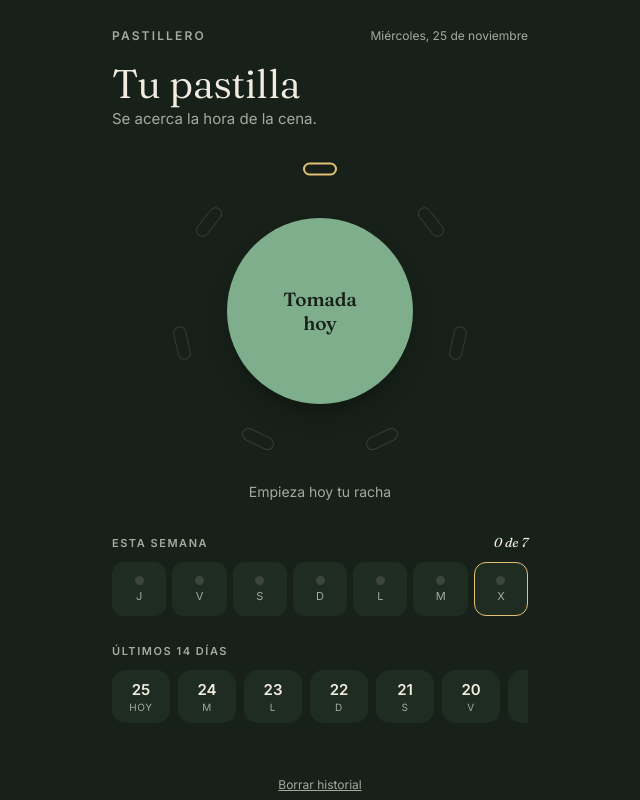
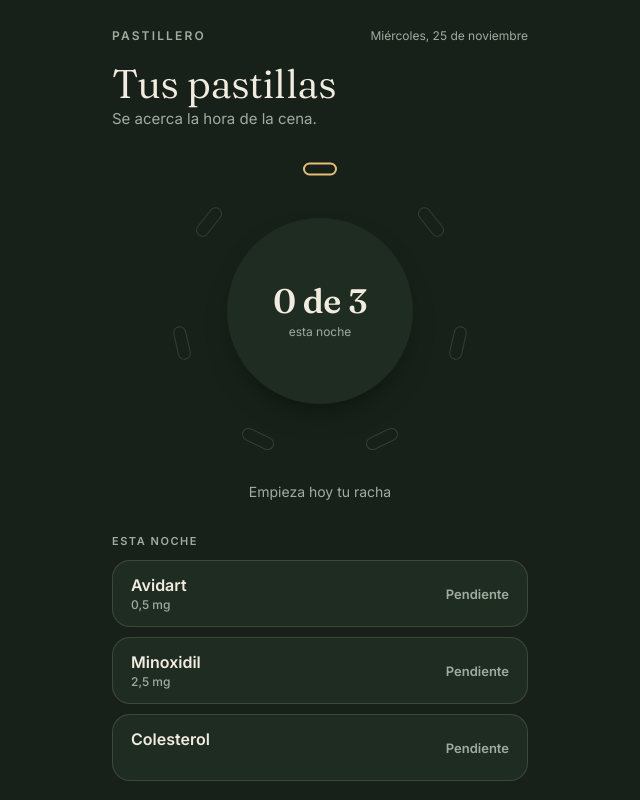
Before and after one commit to txiru79/Pastillero, a plain HTML site: page index.html in a window 1280 px wide. Shown: the top 800 px of the page, without its empty margins (320-960 px from the left). Drawn offline with Linux system fonts and the light colour scheme; no server answers.

Commit message:
Pastillero: 3 botones, uno por pastilla (Avidart, Minoxidil, Colesterol)

```diff
--- a/index.html
+++ b/index.html
@@ -149,7 +149,7 @@
     border-color: var(--gold);
   }
 
-  .boton-toma {
+  .centro-estado {
     position: absolute;
     top: 50%;
     left: 50%;
@@ -157,28 +157,38 @@
     width: 62%;
     height: 62%;
     border-radius: 50%;
-    border: none;
-    cursor: pointer;
-    background: var(--moss);
-    color: var(--paper);
+    background: var(--paper-soft);
+    color: var(--ink);
     font-family: 'Fraunces', serif;
-    font-size: 19px;
-    font-weight: 560;
-    letter-spacing: -0.01em;
     display: flex;
+    flex-direction: column;
     align-items: center;
     justify-content: center;
     text-align: center;
-    padding: 0 14%;
     box-shadow: 0 14px 30px -10px var(--shadow);
-    transition: background 0.4s ease, transform 0.15s ease, box-shadow 0.4s ease;
+    transition: background 0.4s ease, color 0.4s ease;
   }
 
-  .boton-toma:active { transform: translate(-50%, -50%) scale(0.96); }
+  .centro-estado .numero {
+    font-size: 34px;
+    font-weight: 560;
+    line-height: 1;
+    letter-spacing: -0.01em;
+  }
 
-  .boton-toma.tomada {
-    background: var(--berry);
+  .centro-estado .etiqueta {
+    font-family: 'Inter', sans-serif;
+    font-size: 12px;
+    color: var(--ash);
+    margin-top: 6px;
   }
+
+  .centro-estado.completo {
+    background: var(--moss);
+    color: var(--paper);
+  }
+
+  .centro-estado.completo .etiqueta { color: var(--paper); opacity: 0.8; }
 
   .racha-linea {
     text-align: center;
@@ -216,6 +226,59 @@
     color: var(--ink);
     font-size: 13px;
   }
+
+  /* --- Botones de las 3 pastillas --- */
+  .pastillas {
+    display: flex;
+    flex-direction: column;
+    gap: 10px;
+  }
+
+  .pastilla-btn {
+    display: flex;
+    align-items: center;
+    justify-content: space-between;
+    gap: 12px;
+    width: 100%;
+    min-height: 64px;
+    padding: 14px 18px;
+    border-radius: 18px;
+    border: 1.5px solid var(--line);
+    background: var(--paper-soft);
+    color: var(--ink);
+    font-family: inherit;
+    font-size: 16px;
+    font-weight: 600;
+    text-align: left;
+    cursor: pointer;
+    transition: background 0.3s ease, border-color 0.3s ease, transform 0.15s ease;
+  }
+
+  .pastilla-btn:active { transform: scale(0.98); }
+
+  .pastilla-btn .dosis {
+    display: block;
+    font-size: 12px;
+    font-weight: 500;
+    color: var(--ash);
+    margin-top: 2px;
+  }
+
+  .pastilla-btn .estado {
+    font-size: 13px;
+    font-weight: 600;
+    color: var(--ash);
+    white-space: nowrap;
+  }
+
+  .pastilla-btn.tomada {
+    background: var(--moss);
+    border-color: var(--moss);
+    color: var(--paper);
+  }
+
+  .pastilla-btn.tomada .dosis { color: var(--paper); opacity: 0.75; }
+  .pastilla-btn.tomada .estado { color: var(--paper); }
 
   .semana {
     display: grid;
@@ -317,16 +380,22 @@
     <span class="fecha" id="fecha-larga"></span>
   </header>
 
-  <h1>Tu pastilla</h1>
+  <h1>Tus pastillas</h1>
   <div class="subestado" id="estado-hoy"></div>
 
   <div class="escenario" id="escenario">
-    <button class="boton-toma" id="boton-toma">
-      <span id="texto-boton">Tomada hoy</span>
-    </button>
+    <div class="centro-estado" id="centro-estado">
+      <span class="numero" id="centro-numero">0 de 3</span>
+      <span class="etiqueta">esta noche</span>
+    </div>
   </div>
 
   <div class="racha-linea" id="racha"></div>
+
+  <section>
+    <div class="titulo-seccion"><span>Esta noche</span></div>
+    <div class="pastillas" id="lista-pastillas"></div>
+  </section>
 
   <section>
     <div class="titulo-seccion">
@@ -354,11 +423,28 @@ const DIAS_CORTO = ['D','L','M','X','J','V','S'];
 const MESES = ['enero','febrero','marzo','abril','mayo','junio','julio','agosto','septiembre','octubre','noviembre','diciembre'];
 const FIREBASE_URL = 'https://despensa-granon-default-rtdb.europe-west1.firebasedatabase.app';
 
+// Las 3 pastillas de cada noche. La tercera es la del colesterol;
+// si Raúl dice su nombre y su dosis, se pone aquí.
+const PASTILLAS = [
+  { id: 'avidart', nombre: 'Avidart', dosis: '0,5 mg' },
+  { id: 'minoxidil', nombre: 'Minoxidil', dosis: '2,5 mg' },
+  { id: 'colesterol', nombre: 'Colesterol', dosis: '' }
+];
+
 function claveDia(fecha) {
   const y = fecha.getFullYear();
   const m = String(fecha.getMonth() + 1).padStart(2, '0');
   const d = String(fecha.getDate()).padStart(2, '0');
   return `${y}-${m}-${d}`;
+}
+
+// Un día guarda la hora de cada pastilla: { avidart: '22:15', ... }.
+// Antes, con una sola pastilla, guardaba solo la hora como texto;
+// esa hora era la del colesterol, así que se convierte a su hueco.
+function normalizarDia(valor) {
+  if (!valor) return {};
+  if (typeof valor === 'string') return { colesterol: valor };
+  return valor;
 }
 
 function cargarRegistro() {
@@ -377,6 +463,20 @@ function guardarRegistro(registro) {
 let registro = cargarRegistro();
 const hoy = new Date();
 const claveHoy = claveDia(hoy);
+
+function diaDe(clave) {
+  return normalizarDia(registro[clave]);
+}
+
+function tomadasHoy() {
+  const dia = diaDe(claveHoy);
+  return PASTILLAS.filter(p => dia[p.id]).length;
+}
+
+function diaCompleto(clave) {
+  const dia = diaDe(clave);
+  return PASTILLAS.every(p => dia[p.id]);
+}
 
 async function sincronizarConFirebase() {
   try {
@@ -423,30 +523,64 @@ function actualizarTemaSegunHora() {
   document.documentElement.classList.toggle('noche', esNoche);
 }
 
-function mensajeEstado(tomada, horaMarcada) {
-  if (tomada) return `Marcada hoy a las ${horaMarcada}`;
+function mensajeEstado(tomadas) {
+  if (tomadas === 3) return 'Las 3 tomadas. Buenas noches.';
+  if (tomadas === 2) return 'Te falta 1 de 3.';
+  if (tomadas === 1) return 'Te faltan 2 de 3.';
   const h = hoy.getHours();
   if (h < 18) return 'Aún es pronto. Te avisaremos a las 22:00.';
   if (h < 22) return 'Se acerca la hora de la cena.';
   return 'Ya ha pasado tu hora habitual.';
 }
 
-function actualizarBoton() {
-  const boton = document.getElementById('boton-toma');
-  const textoBoton = document.getElementById('texto-boton');
+function actualizarCentro() {
+  const tomadas = tomadasHoy();
+  const centro = document.getElementById('centro-estado');
+  document.getElementById('centro-numero').textContent = `${tomadas} de 3`;
+  centro.classList.toggle('completo', tomadas === 3);
+}
+
+function actualizarEstado() {
+  const tomadas = tomadasHoy();
   const estadoHoy = document.getElementById('estado-hoy');
-  const tomada = !!registro[claveHoy];
+  estadoHoy.textContent = mensajeEstado(tomadas);
+  estadoHoy.classList.toggle('tomada', tomadas === 3);
+}
 
-  boton.classList.toggle('tomada', tomada);
-  textoBoton.textContent = tomada ? 'Tomada' : 'Tomada hoy';
-  estadoHoy.textContent = mensajeEstado(tomada, registro[claveHoy]);
-  estadoHoy.classList.toggle('tomada', tomada);
+function actualizarPastillas() {
+  const lista = document.getElementById('lista-pastillas');
+  const dia = diaDe(claveHoy);
+  lista.innerHTML = '';
+  PASTILLAS.forEach(p => {
+    const hora = dia[p.id];
+    const btn = document.createElement('button');
+    btn.className = 'pastilla-btn' + (hora ? ' tomada' : '');
+    btn.innerHTML =
+      `<span>${p.nombre}<span class="dosis">${p.dosis || ' '}</span></span>` +
+      `<span class="estado">${hora ? 'Tomada · ' + hora : 'Pendiente'}</span>`;
+    btn.addEventListener('click', () => {
+      const diaActual = diaDe(claveHoy);
+      if (diaActual[p.id]) {
+        delete diaActual[p.id];
+        mostrarToast(p.nombre + ' desmarcada');
+      } else {
+        const horaActual = new Date().toLocaleTimeString('es-ES', { hour: '2-digit', minute: '2-digit' });
+        diaActual[p.id] = horaActual;
+        mostrarToast(p.nombre + ' marcada como tomada');
+      }
+      registro[claveHoy] = diaActual;
+      guardarRegistro(registro);
+      refrescarTodo();
+      subirAFirebase();
+    });
+    lista.appendChild(btn);
+  });
 }
 
 function calcularRacha() {
   let racha = 0;
   let cursor = new Date(hoy);
-  while (registro[claveDia(cursor)]) {
+  while (diaCompleto(claveDia(cursor))) {
     racha++;
     cursor.setDate(cursor.getDate() - 1);
   }
@@ -465,7 +599,8 @@ function actualizarRacha() {
   }
 }
 
-// Anillo tipo pastillero: 7 cápsulas, hoy arriba, girando hacia atrás en el tiempo
+// Anillo tipo pastillero: 7 cápsulas, hoy arriba, girando hacia atrás en el tiempo.
+// Una cápsula se marca solo el día que se tomaron las 3 pastillas.
 function dibujarAnillo() {
   const escenario = document.getElementById('escenario');
   escenario.querySelectorAll('.capsula-dia').forEach(el => el.remove());
@@ -477,7 +612,7 @@ function dibujarAnillo() {
   for (let i = 0; i < pasos; i++) {
     const fecha = new Date(hoy);
     fecha.setDate(fecha.getDate() - i);
-    const marcada = !!registro[claveDia(fecha)];
+    const marcada = diaCompleto(claveDia(fecha));
 
     const anguloGrados = -90 + i * (360 / pasos);
     const anguloRad = anguloGrados * Math.PI / 180;
@@ -502,7 +637,7 @@ function actualizarSemana() {
   for (let i = 6; i >= 0; i--) {
     const fecha = new Date(hoy);
     fecha.setDate(fecha.getDate() - i);
-    const marcado = !!registro[claveDia(fecha)];
+    const marcado = diaCompleto(claveDia(fecha));
     if (marcado) marcadosSemana++;
 
     const div = document.createElement('div');
@@ -521,7 +656,7 @@ function actualizarHistorial() {
     const fecha = new Date(hoy);
     fecha.setDate(fecha.getDate() - i);
     const clave = claveDia(fecha);
-    const marcado = !!registro[clave];
+    const marcado = diaCompleto(clave);
     const etiqueta = i === 0 ? 'Hoy' : DIAS_CORTO[fecha.getDay()];
 
     const chip = document.createElement('div');
@@ -532,26 +667,14 @@ function actualizarHistorial() {
 }
 
 function refrescarTodo() {
-  actualizarBoton();
+  actualizarCentro();
+  actualizarEstado();
+  actualizarPastillas();
   actualizarRacha();
   dibujarAnillo();
   actualizarSemana();
   actualizarHistorial();
 }
-
-document.getElementById('boton-toma').addEventListener('click', () => {
-  if (registro[claveHoy]) {
-    delete registro[claveHoy];
-    mostrarToast('Toma desmarcada');
-  } else {
-    const horaActual = new Date().toLocaleTimeString('es-ES', { hour: '2-digit', minute: '2-digit' });
-    registro[claveHoy] = horaActual;
-    mostrarToast('Pastilla marcada como tomada');
-  }
-  guardarRegistro(registro);
-  refrescarTodo();
-  subirAFirebase();
-});
 
 document.getElementById('borrar-todo').addEventListener('click', () => {
   if (confirm('¿Seguro que quieres borrar todo el historial?')) {
```
